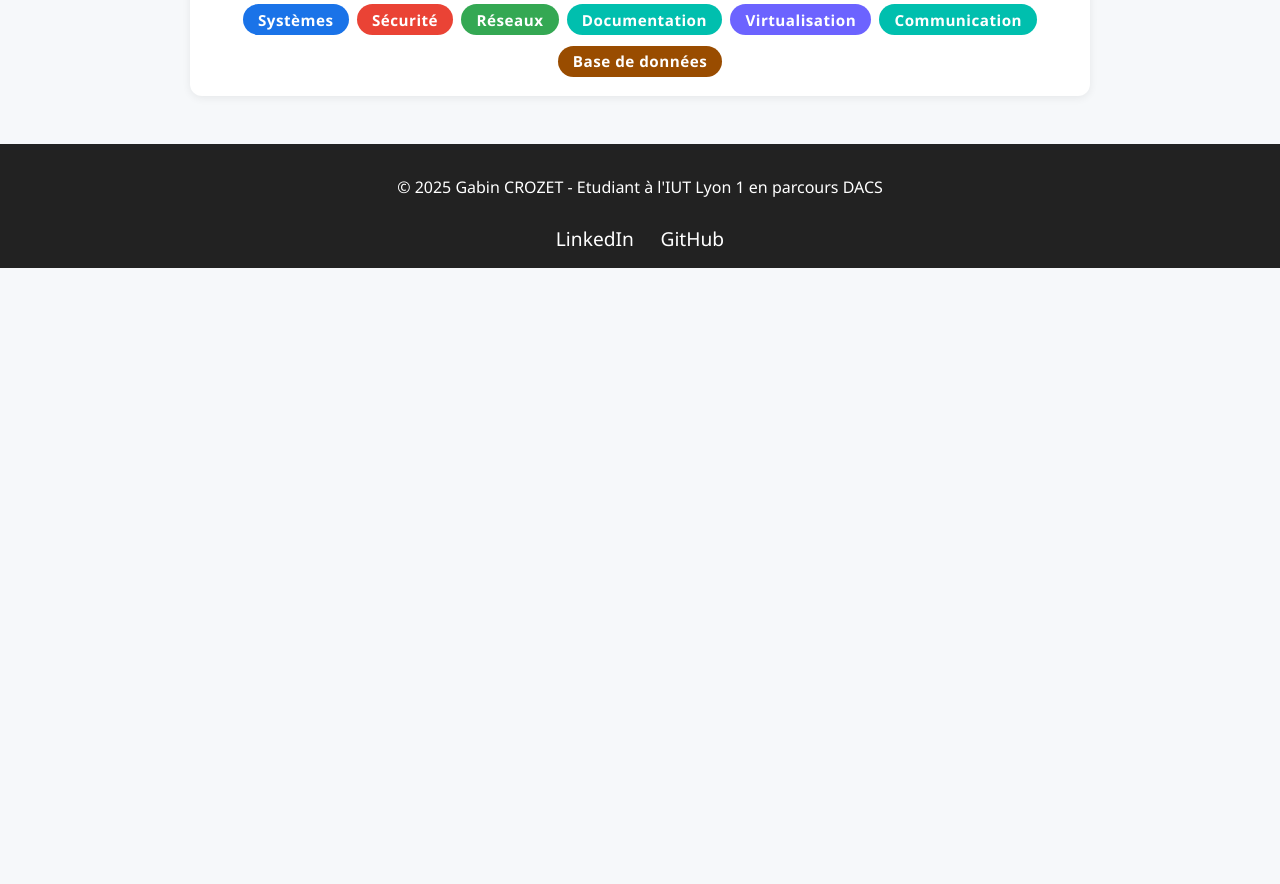
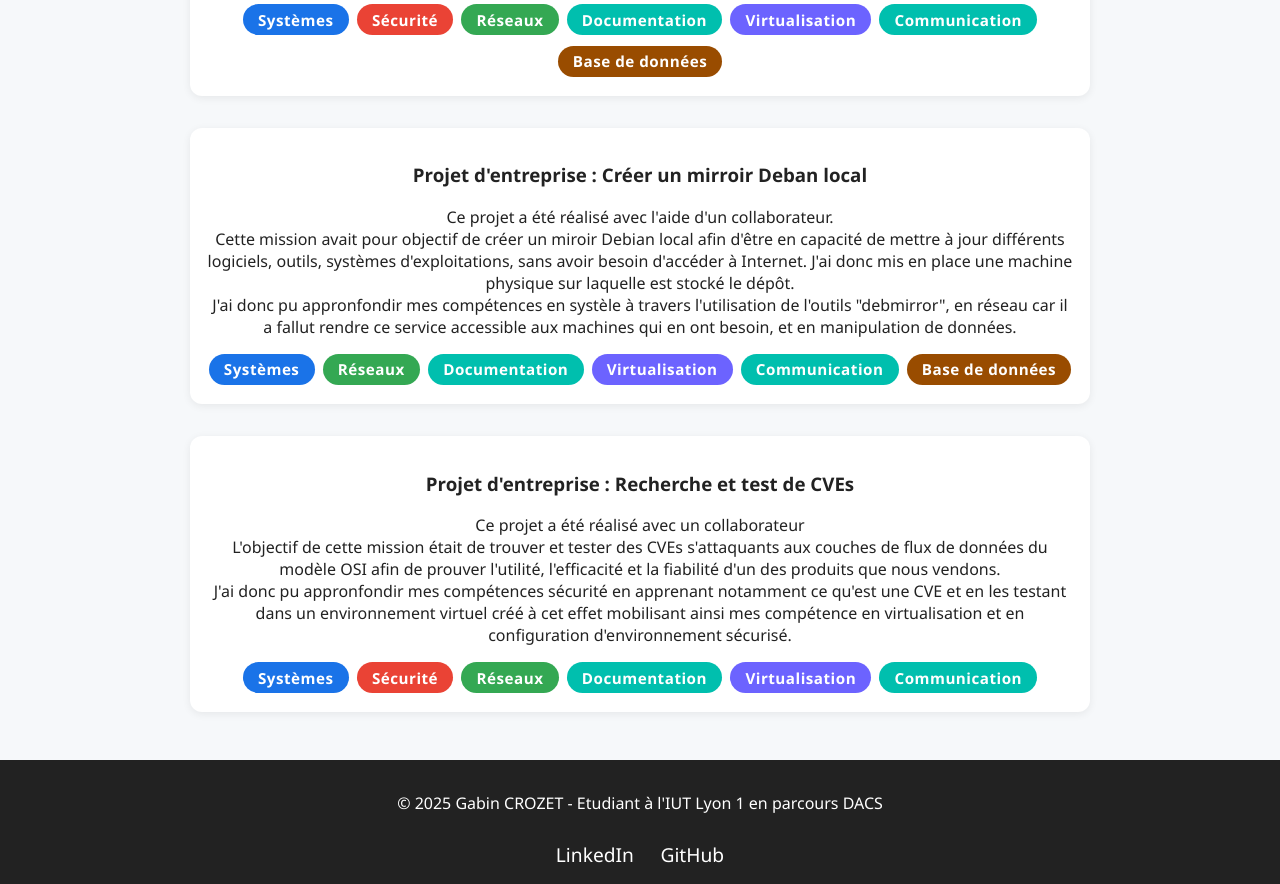
Before and after one commit to gcrozet-amd/gcrozet-amd.github.io, a plain HTML site: page index.html in a window 1280 px wide. Shown: the part 4400-5284 px from the top of the page. Before the commit the page ends 4668 px from the top, so only its background shows below. Drawn offline with Linux system fonts and the light colour scheme.

Commit message:
Update index.html

```diff
--- a/index.html
+++ b/index.html
@@ -446,7 +446,7 @@ footer .socials a:hover {
                     </div>
                 </div>
                 <!-- Projets d'entreprise -->
-				<div class="projet">
+			<div class="projet">
                     <h3>Projet d'entreprise : Créer un LAB permettant de démontrer l'utilité d'un produit</h3>
                     <p>
 					Ce projet a été réalisé avec un collaborateur de l'entreprise. Il consitait à créer une infrastructure réseau la plus compacte
@@ -491,6 +491,43 @@ footer .socials a:hover {
 
                     </div>
                 </div>
+		<div class="projet">
+                    <h3>Projet d'entreprise : Créer un mirroir Deban local</h3>
+                    <p>
+					Ce projet a été réalisé avec l'aide d'un collaborateur.</br>
+					Cette mission avait pour objectif de créer un miroir Debian local afin d'être en capacité de mettre à jour différents logiciels, outils,
+					systèmes d'exploitations, sans avoir besoin d'accéder à Internet. J'ai donc mis en place une machine physique sur laquelle est stocké le dépôt.</br>
+					J'ai donc pu appronfondir mes compétences en systèle à travers l'utilisation de l'outils "debmirror", en réseau car il a fallut rendre ce service
+					accessible aux machines qui en ont besoin, et en manipulation de données.
+					</p>
+                    <div class="pastilles">
+                        			<span class="pastille sys">Systèmes</span>
+						<span class="pastille net">Réseaux</span>
+						<span class="pastille proj">Documentation</span>
+						<span class="pastille cloud">Virtualisation</span>
+						<span class="pastille proj">Communication</span>
+						<span class="pastille bd">Base de données</span>
+
+                    </div>
+                </div>
+		<div class="projet">
+                    <h3>Projet d'entreprise : Recherche et test de CVEs</h3>
+                    <p>
+					Ce projet a été réalisé avec un collaborateur</br>
+					L'objectif de cette mission était de trouver et tester des CVEs s'attaquants aux couches de flux de données du modèle OSI afin de prouver
+					l'utilité, l'efficacité et la fiabilité d'un des produits que nous vendons.</br>
+					J'ai donc pu appronfondir mes compétences sécurité en apprenant notamment ce qu'est une CVE et en les testant dans un environnement
+					virtuel créé à cet effet mobilisant ainsi mes compétence en virtualisation et en configuration d'environnement sécurisé.
+					</p>
+                    <div class="pastilles">
+                        <span class="pastille sys">Systèmes</span>
+						<span class="pastille sec">Sécurité</span>
+						<span class="pastille net">Réseaux</span>
+						<span class="pastille proj">Documentation</span>
+						<span class="pastille cloud">Virtualisation</span>
+						<span class="pastille proj">Communication</span>
+                    </div>
+                </div>
             </div>
         </div>
     </section>
```
